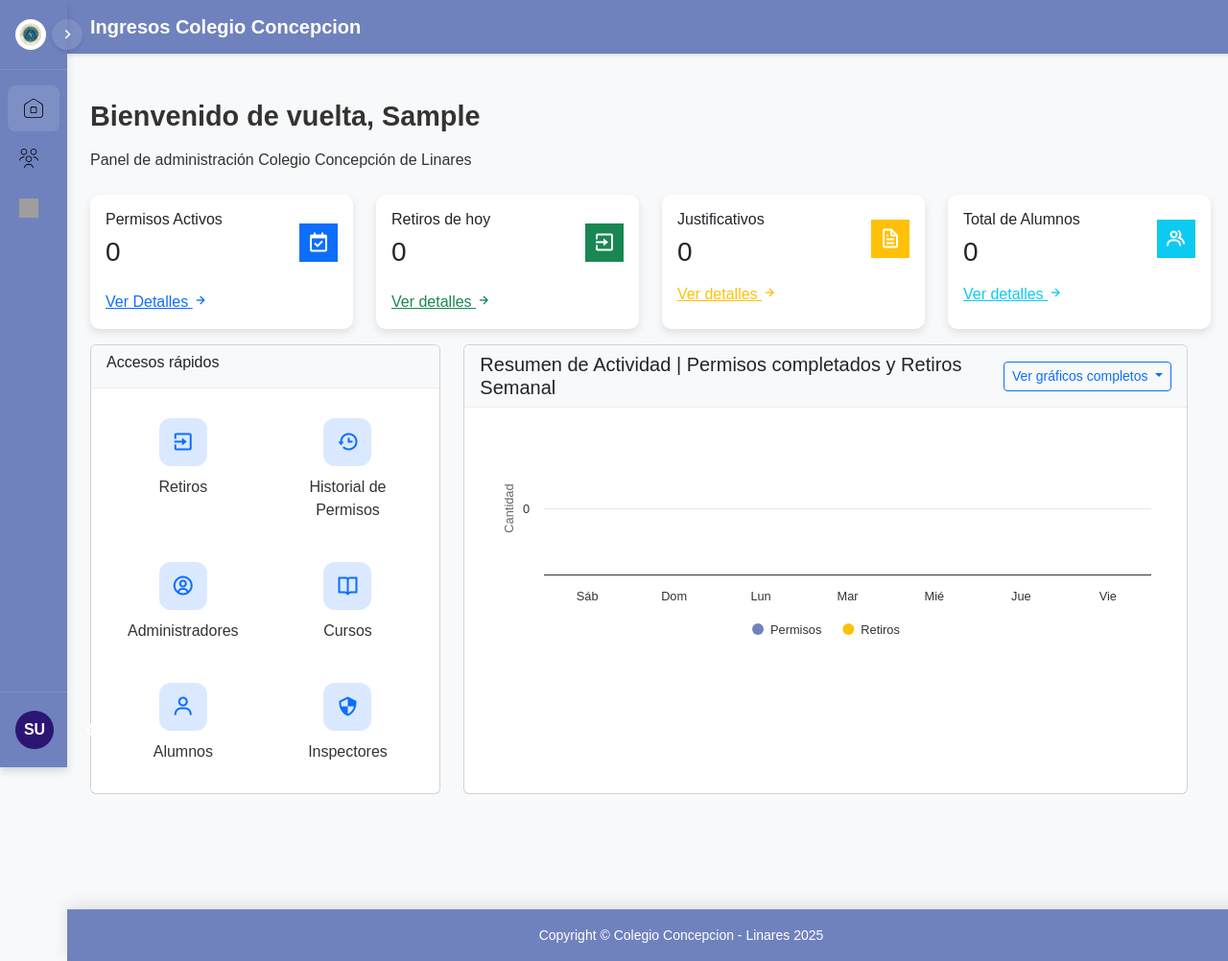
After one commit to Nordic2025/Sistema_CCL, a Django app: page /Modulo_admin/inicio/ in a window 1280 px wide; the page is wider, and only the part inside the window is pictured. The commit adds this page. Shown: that part at 96% size. Run offline with Django 4.2, Linux system fonts and the light colour scheme; the visitor is signed in with stand-in values (Sample User, id 1); data that the repository does not hold is empty; some libraries are stand-ins or nearby versions; grey boxes are pictures that could not be loaded.

Commit message:
Menu Lateral rediseñado e Inicio cambiado

```diff
--- a/Sistema_permisos/Modulo_admin/templates/base_admin.html
+++ b/Sistema_permisos/Modulo_admin/templates/base_admin.html
@@ -21,9 +21,7 @@
 
     <title>{% block title %} {% endblock %}</title>
 
-
     <style>
-
 
         .menu_icono {
             width: 1.25rem !important;
@@ -74,7 +72,7 @@
         <ul class="sidebar-menu">
             <!-- Inicio -->
             <li class="menu-item" data-tooltip="Inicio">
-                <a href="{% url 'Modulo_admin:grafico' %}" class="menu-link">
+                <a href="{% url 'Modulo_admin:inicio' %}" class="menu-link">
                     <img src="{% static 'icon/hogar.svg' %}" alt="Inicio" class="menu_icono">
                     <span>Inicio</span>
                 </a>
@@ -88,6 +86,11 @@
                     <i class='bx bx-chevron-down'></i>
                 </button>
                 <ul class="submenu" id="funcionariosSubmenu">
+                    <li>
+                        <a href="{% url 'Modulo_admin:grafico' %}" class="submenu-link">
+                            Grafico
+                        </a>
+                    </li>
                     <li>
                         <a href="{% url 'Modulo_admin:historial_permisos' %}" class="submenu-link">
                             Permisos Completados
@@ -271,7 +274,7 @@
                 const href = link.getAttribute('href');
                 if (href && currentPath.includes(href) && href !== '#') {
                     // No marcar como activo si es la página de inicio y estamos en otra página
-                    if (href.includes('grafico') && currentPath !== href && !currentPath.endsWith('/')) {
+                    if (href.includes('inicio') && currentPath !== href && !currentPath.endsWith('/')) {
                         return;
                     }
 
@@ -292,8 +295,8 @@
 
 
             // Solo marcar inicio como activo si estamos exactamente en esa página o en la raíz
-            if (!activeFound && (currentPath.endsWith('/grafico/') || currentPath === '/')) {
-                const homeLink = document.querySelector('.menu-link[href*="grafico"]');
+            if (!activeFound && (currentPath.endsWith('/inicio/') || currentPath === '/')) {
+                const homeLink = document.querySelector('.menu-link[href*="inicio"]');
                 if (homeLink) {
                     homeLink.classList.add('active');
                 }
@@ -306,10 +309,6 @@
                     sidebar.classList.remove('open');
                 }
             }
-
-
-
-
 
             // Verificar tamaño de pantalla al cargar y al redimensionar
             checkScreenSize();
--- /dev/null
+++ b/Sistema_permisos/Modulo_admin/templates/inicio.html
@@ -0,0 +1,411 @@
+{% extends 'base_admin.html' %}
+
+{% load static %}
+{% load custom_filters %}
+
+{% block title %}Panel de Administrador{% endblock %}
+
+{% block content %}
+
+<div class="dashboard-container">
+    {% comment %} Seccion de Bienvenida {% endcomment %}
+    <div class= "bienvenida mb-4">
+        <h2> Bienvenido de vuelta, {{ user.first_name }} </h2>
+        <p> Panel de administración Colegio Concepción de Linares </p>
+    </div>
+
+    {% comment %} Apartado de Resumen {% endcomment %}
+    <div class="row mb-4">
+        <div class= "col-md-3 col-sm-6 mb-3">
+            <div class="card dashboard-card">
+                <div class="card-body">
+                    <div class="d-flex justify-content-between align-items-center">
+                        <div>
+                            <h6 class="card-title">Permisos Activos</h6>
+                            <h3 class="card-title mb0">{{permisos_activos|default:"0"}}</h3>
+                        </div>
+                        <div class="dashboard-icon bg-primary">
+                            <i class="bx bx-calendar-check"></i>
+                        </div>
+                    </div>
+                    <p class="card-text mt-3">
+                        <a href="{% url 'Modulo_admin:historial_salidas' %}" class="text-primary"> Ver Detalles
+                            <i class="bx bx-right-arrow-alt"></i>
+                        </a>
+                    </p>
+                </div>
+            </div>
+        </div>
+
+        <div class= "col-md-3 col-sm-6 mb-3">
+            <div class="card dashboard-card">
+                <div class="card-body">
+                    <div class="d-flex justify-content-between align-items-center">
+                        <div>
+                            <h6 class="card-title">Retiros de hoy</h6>
+                            <h3 class="card-title mb0">{{retiros_hoy|default:"0"}}</h3>
+                        </div>
+                        <div class="dashboard-icon bg-success">
+                            <i class="bx bx-exit"></i>
+                        </div>
+                    </div>
+                    <p class="card-text mt-3">
+                        <a href="{% url 'Modulo_admin:retiros' %}" class="text-success"> Ver detalles
+                            <i class='bx bx-right-arrow-alt'></i>
+                        </a>
+                    </p>
+                </div>
+            </div>
+        </div>
+
+        <div class= "col-md-3 col-sm-6 mb-3">
+            <div class="card dashboard-card">
+                <div class="card-body">
+                    <div class="d-flex justify-content-between align-items-center">
+                        <div>
+                            <h6 class="card-title">Justificativos</h6>
+                            <h3 class="card-title mb-0">{{ justificativos|default:"0" }}</h3>
+                        </div>
+                        <div class="dashboard-icon bg-warning">
+                            <i class="bx bx-file"></i>
+                        </div>
+                    </div>
+                    {% comment %} PONER LINK DE Justificativos {% endcomment %}
+                    <p class="card-text mt-3">
+                        <a href="#" class="text-warning"> Ver detalles
+                            <i class="bx bx-right-arrow-alt"></i>
+                        </a>
+                    </p>
+                </div>
+            </div>
+        </div>
+
+        <div class= "col-md-3 col-sm-6 mb-3">
+            <div class="card dashboard-card">
+                <div class="card-body">
+                    <div class="d-flex justify-content-between align-items-center">
+                        <div>
+                            <h6 class="card-title">Total de Alumnos</h6>
+                            <h3 class="card-title mb-0">{{ total_alumnos|default:"0" }}</h3>
+                        </div>
+                        <div class="dashboard-icon bg-info">
+                            <i class="bx bx-group"></i>
+                        </div>
+                    </div>
+                    <p class="card-text mt-3">
+                        <a href="{% url 'Modulo_admin:alumnos' %}" class="text-info"> Ver detalles
+                            <i class="bx bx-right-arrow-alt"></i>
+                        </a>
+                    </p>
+                </div>
+            </div>
+        </div>
+
+        {% comment %} Accesos rapidos y graficos {% endcomment %}
+        <div class="row mb-4">
+            {% comment %} Accesos rapidos {% endcomment %}
+            <div class="col-md-4 mb-4">
+                <div class="card h-100">
+                    <div class="card-header bg-light">
+                        <h6 class="card-title">Accesos rápidos</h6>
+                    </div>
+                    <div class="card-body">
+                        <div class="quick-access-grid">
+                            <a href="{% url 'Modulo_admin:retiros' %}" class="quick-access-item">
+                                <div class="quick-access-icon bg-primary-light">
+                                    <i class="bx bx-exit"></i>
+                                </div>
+                                <span>Retiros</span>
+                            </a>
+                            <a href="{% url 'Modulo_admin:historial_permisos' %}" class="quick-access-item">
+                                <div class="quick-access-icon bg-primary-light">
+                                    <i class="bx bx-history"></i>
+                                </div>
+                                <div class="text-center w-100">
+                                    <span class="d-inline-block">Historial de Permisos</span>
+                                </div>
+                            </a>
+                            <a href="{% url 'Modulo_admin:administradores' %}" class="quick-access-item">
+                                <div class="quick-access-icon bg-primary-light">
+                                    <i class="bx bx-user-circle"></i>
+                                </div>
+                                <span>Administradores</span>
+                            </a>
+                            <a href="{% url 'Modulo_admin:cursos' %}" class="quick-access-item">
+                                <div class="quick-access-icon bg-primary-light">
+                                    <i class="bx bx-book-open"></i>
+                                </div>
+                                <span>Cursos</span>
+                            </a>
+                            <a href="{% url 'Modulo_admin:alumnos' %}" class="quick-access-item">
+                                <div class="quick-access-icon bg-primary-light">
+                                    <i class="bx bx-user"></i>
+                                </div>
+                                <span>Alumnos</span>
+                            </a>
+                            <a href="{% url 'Modulo_admin:inspectores' %}" class="quick-access-item">
+                                <div class="quick-access-icon bg-primary-light">
+                                    <i class="bx bx-shield-quarter"></i>
+                                </div>
+                                <span>Inspectores</span>
+                            </a>
+                        </div>
+                    </div>
+                </div>
+            </div>
+
+            {% comment %} Grafico simple {% endcomment %}
+            <div class="col-md-8 mb-4">
+                <div class="card h-100">
+                    <div class="card-header bg-light d-flex justify-content-between align-items-center">
+                            <h5 class="mb-0">Resumen de Actividad | Permisos completados y Retiros Semanal</h5>
+                            <div class="dropdown">
+                                <button class="btn btn-sm btn-outline-primary dropdown-toggle" type="button" id="dropdownMenuButton" data-bs-toggle="dropdown" aria-expanded="false">
+                                    Ver gráficos completos
+                                </button>
+                                <ul class="dropdown-menu dropdown-menu-end" aria-labelledby="dropdownMenuButton">
+                                    <li><a class="dropdown-item" href="{% url 'Modulo_admin:grafico' %}">Gráfico de Funcionarios</a></li>
+                                    <li><a class="dropdown-item" href="{% url 'Modulo_admin:grafico_alumnos' %}">Gráfico de Retiros</a></li>
+                                </ul>
+                            </div>
+                        </div>
+                        <div class="card-body">
+                            <div id="mini-chart" style="height: 250px;"></div>
+                        </div>
+                    </div>
+                </div>
+            </div>
+        </div>
+    </div>
+
+    {% comment %} Estilos {% endcomment %}
+    <style>
+        .dashboard-container {
+            padding: 1.5rem 0;
+            margin-right: 4rem;
+        }
+
+        .text-center {
+            text-align: center;
+        }
+
+        .w-100 {
+            width: 100%;
+        }
+
+        .d-inline-block {
+            display: inline-block;
+        }
+
+        .bienvenida h2{
+            font-size: 1.8rem;
+            font-weight: bold;
+            color: #333;
+            margin-bottom: 1rem;
+        }
+
+        .dashboard-card {
+            border-radius: 10px;
+            box-shadow: 0 4px 8px rgba(0, 0, 0, 0.1);
+            transition: transform 0.3s ease, box-shadow 0.3s ease;
+            border:none;
+            height: 100%;
+        }
+
+        .dashboard-card:hover {
+            transform: translateY(-5px);
+            box-shadow: 0 8px 16px rgba(0, 0, 0, 0.1);
+        }
+
+        .dashboard-icon i {
+            width: 40px;
+            height: 40px;
+            border-radius: 15px;
+            display: flex;
+            align-items: center;
+            justify-content: center;
+            color: white;
+        }
+
+        .dashboard-icon i {
+            font-size: 1.5rem;
+        }
+
+        .quick-access-grid {
+            display: grid;
+            grid-template-columns: repeat(2, 1fr);
+            gap:12px;
+        }
+
+        .quick-access-item {
+            display: flex;
+            flex-direction: column;
+            align-items: center;
+            text-decoration: none;
+            color: #333;
+            padding: 15px;
+            border-radius: 20px;
+            transition: all 0.3s ease;
+        }
+
+        .quick-access-item:hover {
+            background-color:rgba(165, 185, 202, 0.84);
+            transform: translateY(-5px);
+        }
+
+        .quick-access-icon {
+            width: 50px;
+            height: 50px;
+            border-radius: 12px;
+            display: flex;
+            align-items: center;
+            justify-content: center;
+            margin-bottom: 10px;
+        }
+
+        .quick-access-icon i {
+            font-size: 1.5rem;
+        }
+
+        .bg-primary-light {
+            background-color: rgba(13, 110, 253, 0.15);
+            color: #0d6efd;
+        }
+
+        .bg-success-light {
+            background-color: rgba(25, 135, 84, 0.15);
+            color: #198754;
+        }
+
+        .bg-warning-light {
+            background-color: rgba(255, 193, 7, 0.15);
+            color: #ffc107;
+        }
+
+        .bg-info-light {
+            background-color: rgba(13, 202, 240, 0.15);
+            color: #0dcaf0;
+        }
+
+        .bg-danger-light {
+            background-color: rgba(220, 53, 69, 0.15);
+            color: #dc3545
+        }
+
+        .bg-secondary-light {
+            background-color: rgba(108, 117, 125, 0.15);
+            color: #6c757d;
+        }
+
+        .card-header {
+            border-bottom: 1px solid rgba(0,0,0,0.05);
+            font-weight: 600;
+        }
+
+        .table-responsive {
+            overflow-x: auto;
+        }
+
+        .table {
+            margin-bottom: 0;
+        }
+
+        .table th {
+            font-weight: 600;
+            font-size: 0.85rem;
+        }
+
+        .table td {
+            font-size: 0.85rem;
+            vertical-align: middle;
+        }
+
+        .badge {
+            font-weight: 500;
+            padding: 035em 0.65em;
+        }
+
+        @media (max-width: 768px) {
+            .quick-access-grid {
+                grid-template-columns: repeat(3, 1fr);
+            }
+        }
+
+        @media (max-width: 576px) {
+            .quick-access-grid {
+                grid-template-columns: repeat(2, 1fr);
+            }
+        }
+    </style>
+
+    <script>
+        document.addEventListener('DOMContentLoaded', function() {
+            const fechas = {{fechas|safe}};
+            const datosPermisos = {{datos_permisos|safe}};
+            const datosRetiros = {{datos_retiros|safe}};
+
+            // Crear el mini gráfico
+            Highcharts.chart('mini-chart', {
+                chart: {
+                    type: 'column',
+                    style: {
+                        fontFamily: 'Arial, sans-serif'
+                    },
+                    spacingBottom: 20,
+                    spacingTop: 20,
+                    spacingLeft: 20,
+                    spacingRight: 20
+                },
+                title: {
+                    text: null
+                },
+                xAxis: {
+                    categories: fechas,
+                    crosshair: true
+                },
+                labels: {
+                    style:{
+                        fontSize: '12px'
+                    }
+                },
+                yAxis: {
+                    min: 0,
+                    title: {
+                        text: 'Cantidad'
+                    }
+                },
+                tooltip: {
+                    headerFormat: '<span style="font-size:20px">{point.key}</span><table>',
+                    pointFormat: '<tr><td style="color:{series.color};padding:0">{series.name}: </td>' +
+                        '<td style="padding:0"><b>{point.y}</b></td></tr>',
+                    footerFormat: '</table>',
+                    shared: true,
+                    useHTML: true
+                },
+                plotOptions: {
+                    column: {
+                        pointPadding: 0.2,
+                        borderWidth: 0
+                    }
+                },
+                credits: {
+                    enabled: false
+                },
+                series: [{
+                    name: 'Permisos',
+                    color: '#6f82be',
+                    data: datosPermisos
+                }, {
+                    name: 'Retiros',
+                    color: '#ffc107',
+                    data: datosRetiros
+                }],
+                exporting: {
+                    enabled: false
+                },
+            });
+        });
+
+    </script>
+
+{% endblock %}
--- a/Sistema_permisos/Modulo_admin/urls.py
+++ b/Sistema_permisos/Modulo_admin/urls.py
@@ -7,6 +7,7 @@ urlpatterns = [
     path('admin/', views.loginadmin_view, name='admin'),
     path('login/', views.login_admin, name='login_admin'),
     path('logout/', views.logout_admin, name='logout_admin'),
+    path('inicio/', views.inicio_view, name='inicio'),
     path('grafico/', views.graficoview, name='grafico'),
     path('historial_permisos/', views.tabla_generalview, name='historial_permisos'),
     path('hsitorial_salidas/', views.tabla_salidasview, name='historial_salidas'),
--- a/Sistema_permisos/Modulo_admin/views.py
+++ b/Sistema_permisos/Modulo_admin/views.py
@@ -42,7 +42,7 @@ def login_admin(request):
                 administrador = Administrador.objects.get(user=user)
                 login(request, user)
                 messages.success(request, f'Bienvenido, {administrador.nombre}')
-                return redirect('Modulo_admin:grafico')
+                return redirect('Modulo_admin:inicio')
             except Administrador.DoesNotExist:
                 messages.error(request, 'Este usuario no tiene permisos de administrador')
         else:
@@ -59,6 +59,66 @@ def logout_admin(request):
     return redirect('Modulo_admin:login_admin')
 
 
+#Vista de Inicio en el modulo admin
+@login_required(login_url='Modulo_admin:login_admin')
+def inicio_view(request):
+
+    dias_semana = ['Lun', 'Mar', 'Mié', 'Jue', 'Vie', 'Sáb', 'Dom']
+
+
+    # Obtener la fecha actual y la fecha de hace 7 dias
+    fecha_actual = timezone.now().date()
+    fecha_inicio = fecha_actual - timedelta(days=6)
+
+    # Inicializacion de las listas
+    fechas = []
+    datos_permisos = []
+    datos_retiros = []
+
+    # Generar datos para cada dia
+    for i in range(7):
+        dia = fecha_inicio + timedelta(days=i)
+        dia_siguiente = dia + timedelta(days=1)
+
+        # Formato para mostrar los dias
+        dia_semana = dia.weekday()
+        nombre_dia = dias_semana[dia_semana]
+        fechas.append(nombre_dia)
+
+        # Conteo de permisos completados de ese dia
+        permisos_dia = RegistroSalida.objects.filter(
+            hora_salida__date__gte=dia,
+            hora_salida__date__lt=dia_siguiente,
+            hora_regreso__isnull=False
+        ).count()
+        datos_permisos.append(permisos_dia)
+
+        # Para retiros, usar un valor de ejemplo por ahora
+        retiros_dia = 0
+        datos_retiros.append(retiros_dia)
+
+    # Obtener estadistica de los permisos
+    permisos_activos = RegistroSalida.objects.filter(hora_regreso__isnull=True).count()
+
+    # Obtener los ultimos 5 permisos
+    permisos_recientes = RegistroSalida.objects.order_by('-hora_salida')[:5]
+
+    # Convertir listas a formato JSON para el template
+    import json
+    fechas_json = json.dumps(fechas)
+    datos_permisos_json = json.dumps(datos_permisos)
+    datos_retiros_json = json.dumps(datos_retiros)
+
+    # Contexto
+    context = {
+        'fechas': fechas_json,
+        'datos_permisos': datos_permisos_json,
+        'datos_retiros': datos_retiros_json,
+        'permisos_activos': permisos_activos,
+        'permisos_recientes': permisos_recientes,
+    }
+
+    return render(request, 'inicio.html', context)
 
 
 
```
